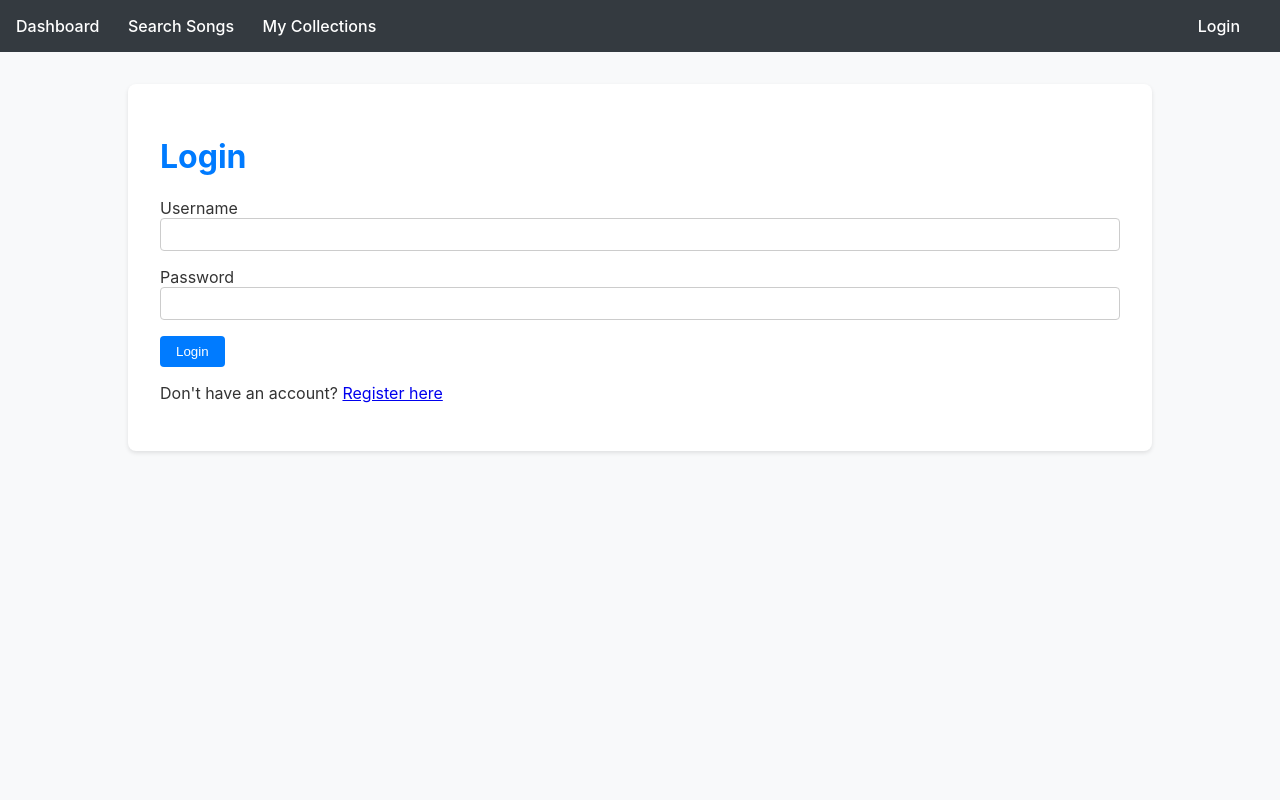
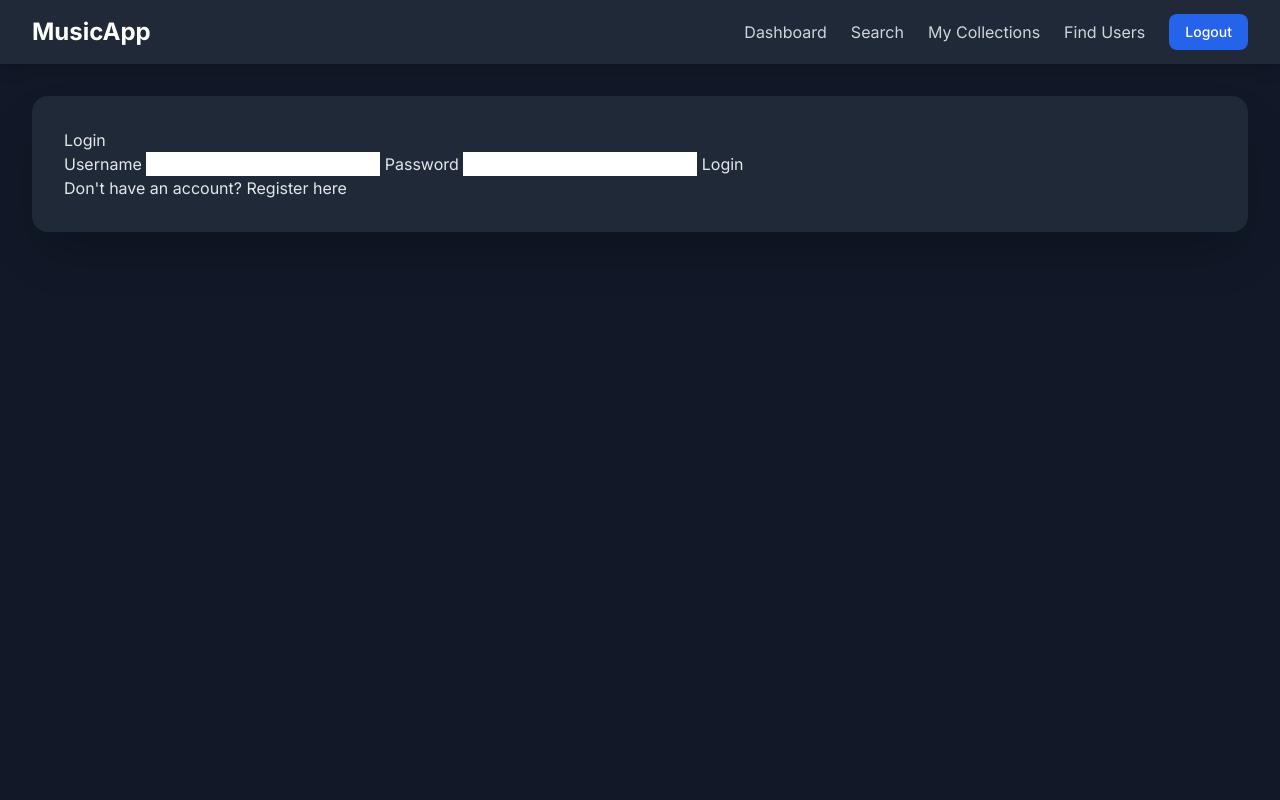
Before and after one commit to hl9082/csci320-group20, a Flask app: page / in a window 1280 px wide. Run offline with Flask 2, Linux system fonts and the light colour scheme; parts of the project's set-up code (start-up, migrations or seed data) failed here and were passed over; some libraries are stand-ins or nearby versions.

Commit message:
layout.html updated

```diff
--- a/src/templates/layout.html
+++ b/src/templates/layout.html
@@ -3,46 +3,84 @@
 <head>
     <meta charset="UTF-8">
     <meta name="viewport" content="width=device-width, initial-scale=1.0">
-    <title>{% block title %}Music App{% endblock %}</title>
+    <title>{% block title %}Music App{% endblock %} - Music App</title>
+    <!-- Load Tailwind CSS -->
+    <script src="https://cdn.tailwindcss.com"></script>
+    <!-- Load custom font -->
+    <link rel="preconnect" href="https://fonts.googleapis.com">
+    <link rel="preconnect" href="https://fonts.gstatic.com" crossorigin>
+    <link href="https://fonts.googleapis.com/css2?family=Inter:wght@400;500;600;700&display=swap" rel="stylesheet">
     <style>
-        body { font-family: -apple-system, BlinkMacSystemFont, "Segoe UI", Roboto, "Helvetica Neue", Arial, sans-serif; background-color: #f8f9fa; color: #333; margin: 0; padding: 0; }
-        .container { max-width: 960px; margin: 2rem auto; padding: 2rem; background-color: #fff; border-radius: 8px; box-shadow: 0 2px 4px rgba(0,0,0,0.1); }
-        nav { background-color: #343a40; padding: 1rem; }
-        nav a { color: #fff; text-decoration: none; margin-right: 1.5rem; font-weight: 500; }
-        nav a:hover { color: #007bff; }
-        h1, h2 { color: #007bff; }
-        .alert { padding: 1rem; margin-bottom: 1rem; border-radius: 4px; }
-        .alert-success { background-color: #d4edda; color: #155724; border: 1px solid #c3e6cb; }
-        .alert-danger { background-color: #f8d7da; color: #721c24; border: 1px solid #f5c6cb; }
-        .alert-info { background-color: #d1ecf1; color: #0c5460; border: 1px solid #bee5eb; }
-        .btn { padding: 0.5rem 1rem; border: none; border-radius: 4px; color: #fff; background-color: #007bff; text-decoration: none; cursor: pointer; display: inline-block; }
-        form { margin-bottom: 1rem; }
-        input[type="text"], input[type="password"], input[type="email"] { width: 100%; padding: 0.5rem; margin-bottom: 1rem; border: 1px solid #ccc; border-radius: 4px; box-sizing: border-box; }
-        table { width: 100%; border-collapse: collapse; margin-top: 1rem; }
-        th, td { padding: 0.75rem; text-align: left; border-bottom: 1px solid #dee2e6; }
-        th { background-color: #f2f2f2; }
+        /* Apply custom font */
+        body {
+            font-family: 'Inter', sans-serif;
+        }
+        /* Simple loading spinner for form submissions */
+        .spinner {
+            border-top-color: transparent;
+            width: 1rem;
+            height: 1rem;
+            animation: spin 1s linear infinite;
+        }
+        @keyframes spin {
+            to { transform: rotate(360deg); }
+        }
     </style>
 </head>
-<body>
-    <nav>
-        <a href="{{ url_for('dashboard') }}">Dashboard</a>
-        <a href="{{ url_for('search') }}">Search Songs</a>
-        <a href="{{ url_for('collections') }}">My Collections</a>
-        {% if session.user_id %}
-            <a href="{{ url_for('logout') }}" style="float: right;">Logout ({{ session.username }})</a>
-        {% else %}
-            <a href="{{ url_for('login') }}" style="float: right;">Login</a>
-        {% endif %}
+<body class="bg-gray-900 text-gray-200 min-h-screen">
+
+    <!-- Navigation Bar -->
+    <nav class="bg-gray-800 shadow-lg">
+        <div class="container mx-auto px-4 md:px-8">
+            <div class="flex justify-between items-center h-16">
+                <!-- Logo/Brand -->
+                <a href="{{ url_for('dashboard') }}" class="text-2xl font-bold text-white">MusicApp</a>
+
+                <!-- Navigation Links -->
+                <div class="hidden md:flex items-center space-x-6">
+                    <a href="{{ url_for('dashboard') }}" class="text-gray-300 hover:text-white transition-colors">Dashboard</a>
+                    <a href="{{ url_for('search') }}" class="text-gray-300 hover:text-white transition-colors">Search</a>
+                    <a href="{{ url_for('collections') }}" class="text-gray-300 hover:text-white transition-colors">My Collections</a>
+                    <a href="{{ url_for('search_users') }}" class="text-gray-300 hover:text-white transition-colors">Find Users</a>
+                    <a href="{{ url_for('logout') }}" class="bg-blue-600 hover:bg-blue-700 text-white px-4 py-2 rounded-lg text-sm font-medium transition-colors">Logout</a>
+                </div>
+                <!-- Mobile Menu Button (optional) -->
+                <div class="md:hidden">
+                    <a href="{{ url_for('logout') }}" class="bg-blue-600 hover:bg-blue-700 text-white px-4 py-2 rounded-lg text-sm font-medium transition-colors">Logout</a>
+                </div>
+            </div>
+        </div>
     </nav>
-    <div class="container">
+
+    <!-- Main Content Area -->
+    <main class="container mx-auto p-4 md:p-8">
+
+        <!-- Flash Messages -->
         {% with messages = get_flashed_messages(with_categories=true) %}
           {% if messages %}
+            <div class="mb-6 space-y-3">
             {% for category, message in messages %}
-                    <div class="alert alert-{{ category }}">{{ message }}</div>
+              <div class="p-4 rounded-lg text-sm font-medium border
+                {% if category == 'danger' %}
+                  bg-red-900/50 border-red-700 text-red-200
+                {% elif category == 'success' %}
+                  bg-green-900/50 border-green-700 text-green-200
+                {% else %}
+                  bg-blue-900/50 border-blue-700 text-blue-200
+                {% endif %}" role="alert">
+                {{ message }}
+              </div>
             {% endfor %}
+            </div>
           {% endif %}
         {% endwith %}
+
+        <!-- Page-specific content will be injected here -->
+        <div class="bg-gray-800 shadow-2xl rounded-2xl p-6 md:p-8">
             {% block content %}{% endblock %}
         </div>
+
+    </main>
+
 </body>
 </html>
```
Lines whose indentation alone changed are shown as unchanged.
